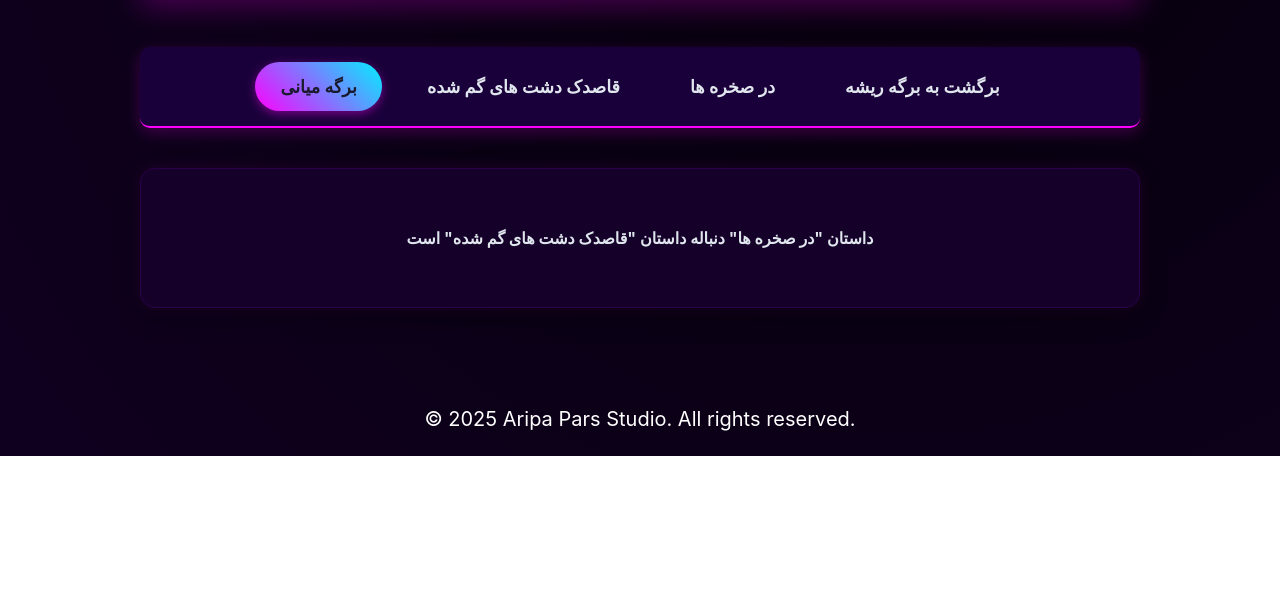
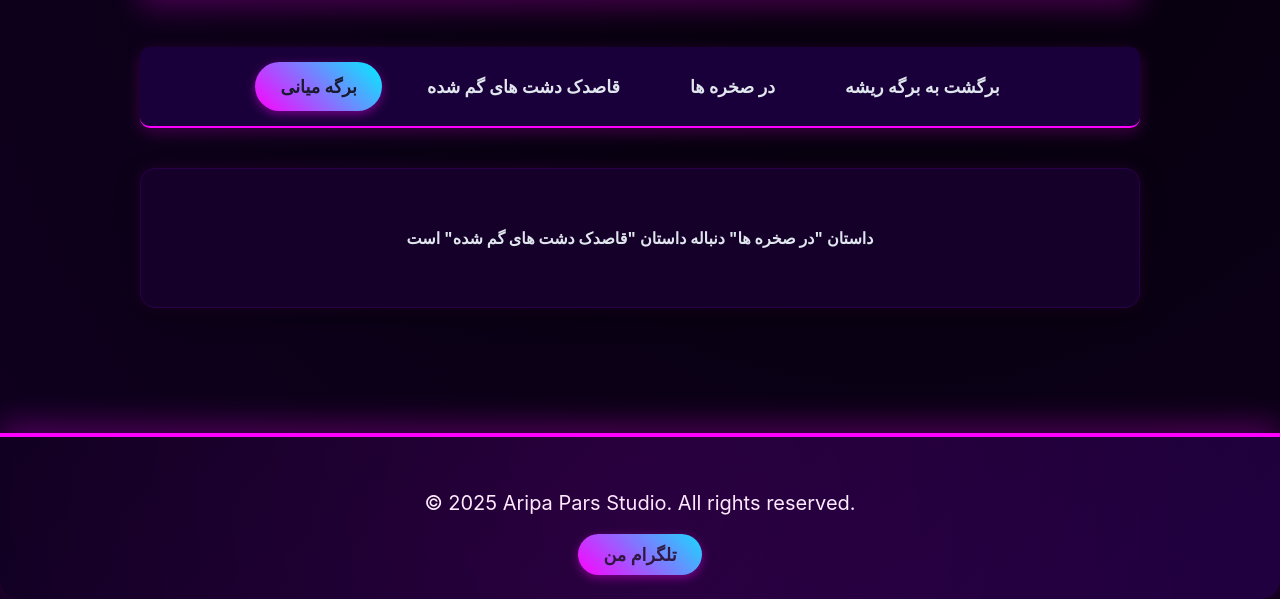
Before and after one commit to AripaStudio/AripaStudioArticles, a plain HTML site: page index.html in a window 1280 px wide. Shown: the part 501-1100 px from the top of the page. Before the commit the page ends 957 px from the top, so only its background shows below. Drawn offline with Linux system fonts and the light colour scheme.

Commit message:
add link

```diff
--- a/index.html
+++ b/index.html
@@ -28,7 +28,8 @@
         </main>
     </div>
 </body>
-<footer>
+<footer class="profile-footer">
       <p style="color: white; font-size: 20px; text-align: center;" >© 2025 Aripa Pars Studio. All rights reserved.</p>
+      <a href="https://t.me/AripaStudio" class="nav-link active">تلگرام من</a>
 </footer>
 </html>
```
Also changed, not shown: Story_dandelion.html (+1 -0 lines), Story_rocks.html (+2 -0 lines).
